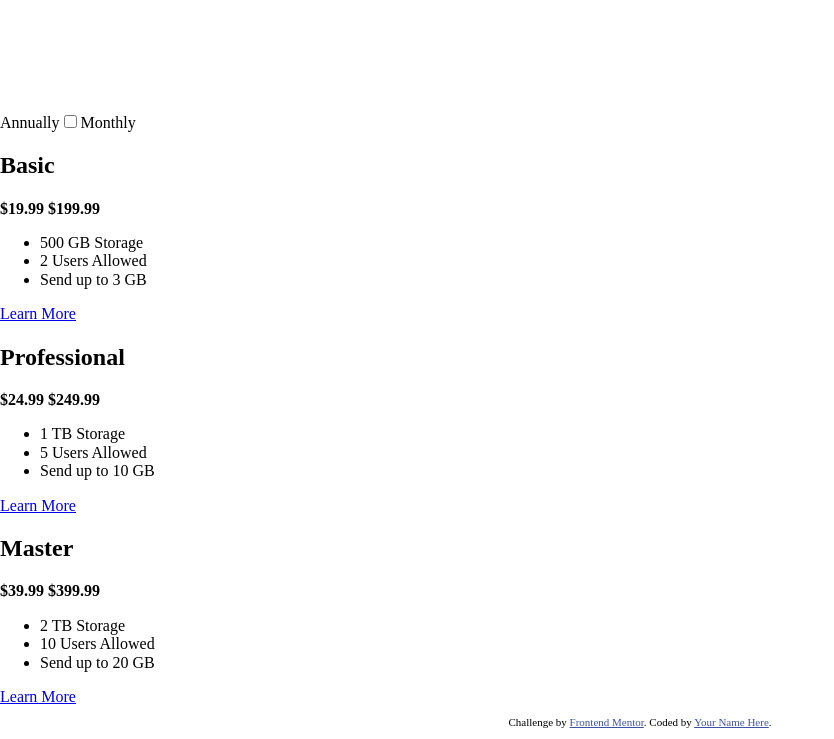
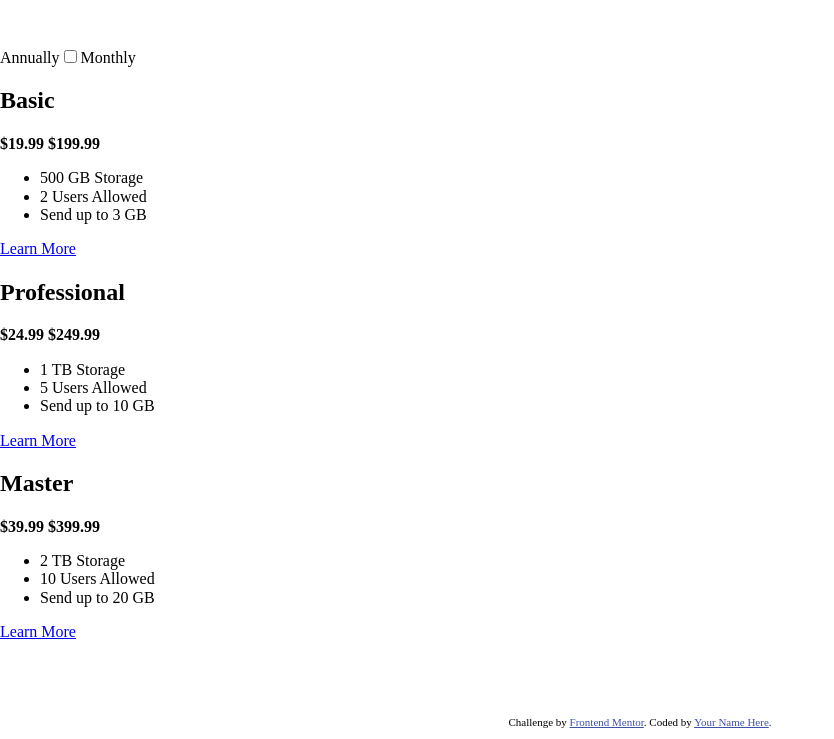
Before and after one commit to Hrodberht/pricing-component-with-toggle, a plain HTML site: page index.html in a window 1280 px wide. Shown: the part 61-800 px from the top of the page, without its empty margins (0-834 px from the left). Drawn offline with Linux system fonts and the light colour scheme.

Commit message:
add border box hack

```diff
--- a/styles/styles.css
+++ b/styles/styles.css
@@ -1,18 +1,27 @@
 @import url('normalize.css');
 @import url('https://fonts.googleapis.com/css2?family=Montserrat:wght@700&display=swap');
+
+html {
+    box-sizing: border-box;
+}
+
+  *, *:before, *:after {
+    box-sizing: inherit;
+}
 
 .container {
     display: grid;
 
     grid-template-areas:
-      "main"
-      "footer";
+        "header"
+        "main"
+        "footer";
 
-    grid-template-rows: 1fr auto;
+    grid-template-rows: 100px 1fr auto;
     grid-gap: 10px;
 
     height: calc(100vh - 10px);
-  }
+}
 
 .attribution {
     font-size: 11px; text-align: center;
```
